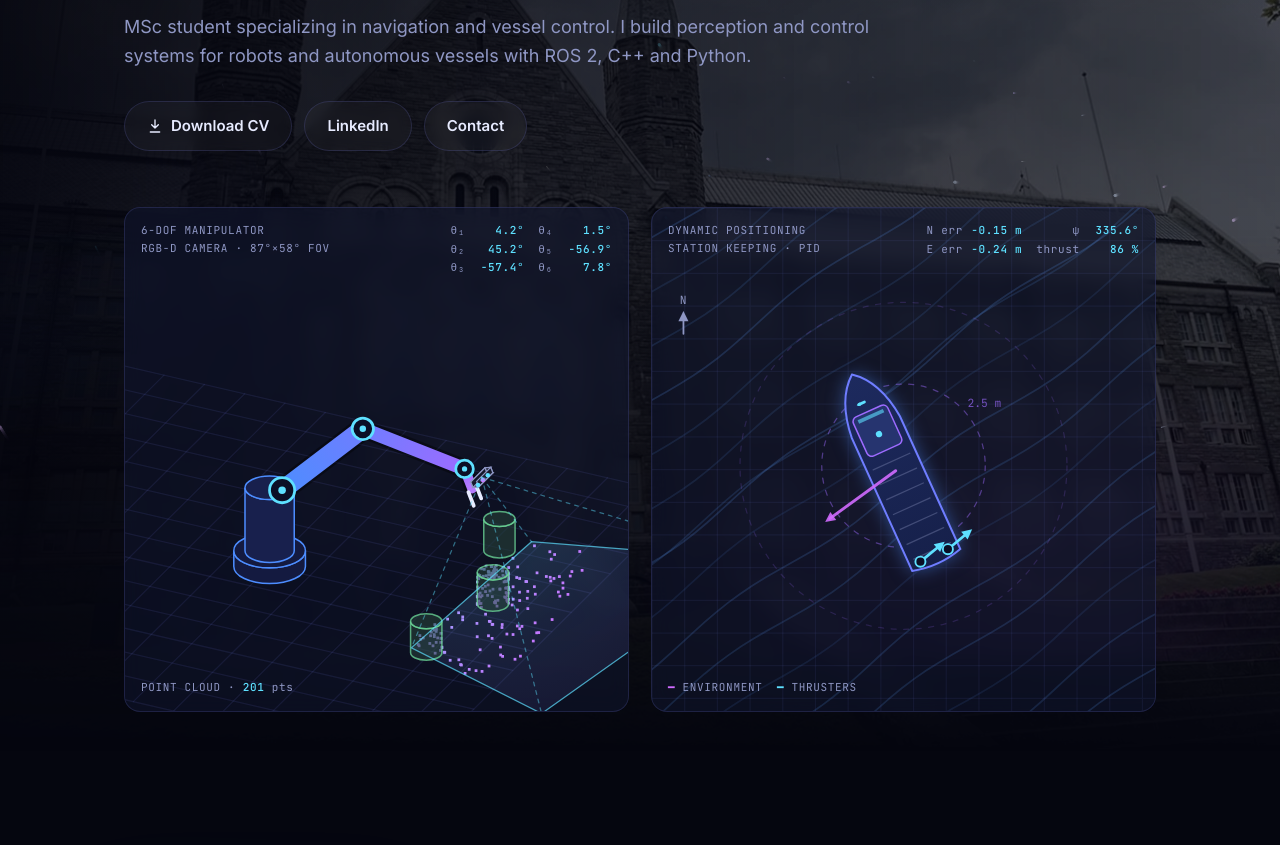
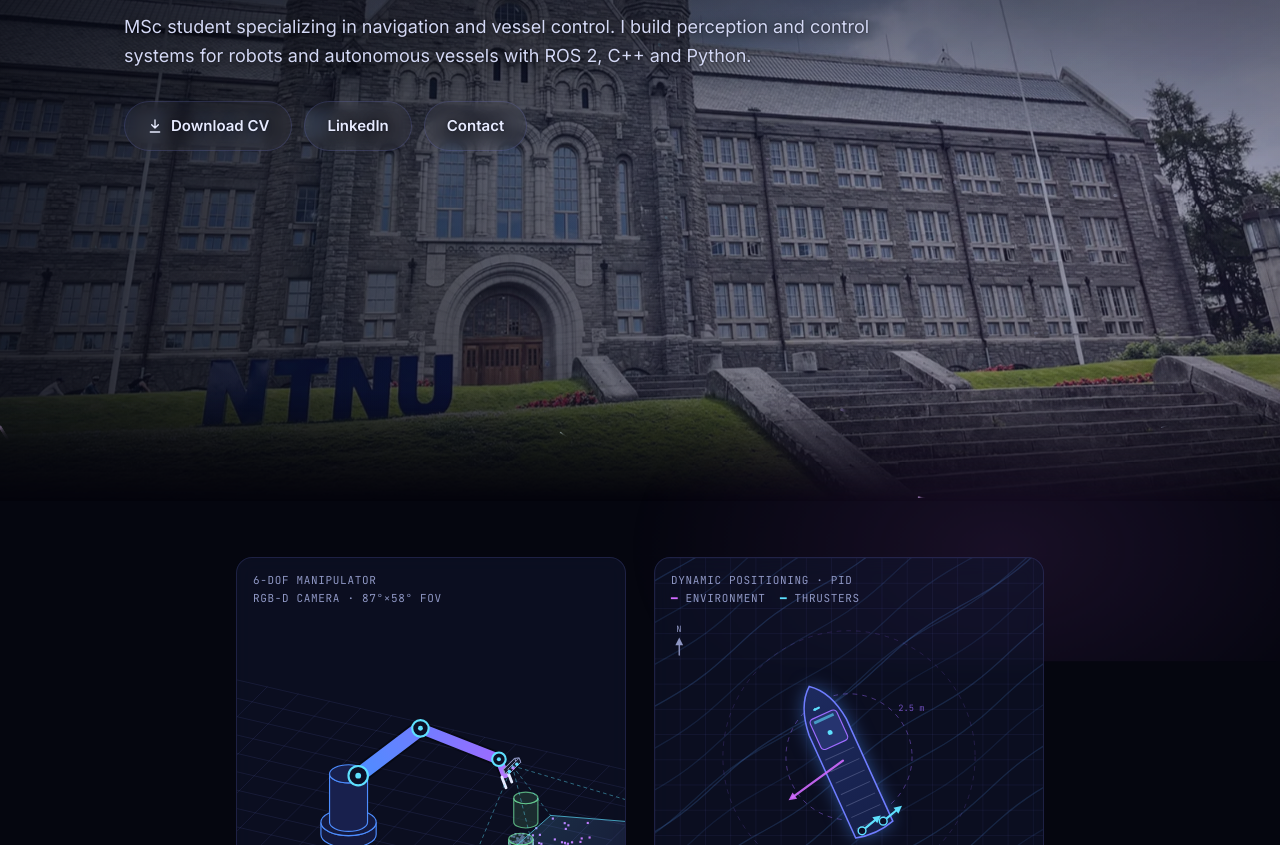
Before and after one commit to mertcs-dev/mertcs-dev.github.io, a plain HTML site: page index.html in a window 1280 px wide. Shown: the part 299-1144 px from the top of the page. Drawn offline with Linux system fonts and the light colour scheme; animation ran at ten frames a second.

Commit message:
Show NTNU building and sign clearly; smaller centred illustrations below hero
Co-Authored-By: Claude Opus 5.5 <noreply@anthropic.com>

```diff
--- a/index.html
+++ b/index.html
@@ -61,21 +61,24 @@
   @media (max-width: 720px) { nav ul { display: none; } }
 
   /* Hero */
-  .hero { position: relative; padding: 130px 0 40px; }
+  .hero { position: relative; min-height: clamp(620px, 100vh, 940px); padding: 130px 0 60px; }
   .hero-bg { position: absolute; inset: 0; z-index: -1; pointer-events: none; overflow: hidden;
-    -webkit-mask: linear-gradient(#000 50%, transparent); mask: linear-gradient(#000 50%, transparent); }
+    -webkit-mask: linear-gradient(#000 86%, transparent); mask: linear-gradient(#000 86%, transparent); }
   .hero-bg::before { content: ""; position: absolute; inset: 0;
-    background: url(assets/ntnu-building.webp) center 35% / cover no-repeat;
-    opacity: .5; filter: saturate(.55) brightness(.9);
-    animation: kenburns 30s ease-in-out infinite alternate; }
+    background: url(assets/ntnu-building.webp) center 78% / cover no-repeat;
+    opacity: .82; filter: saturate(.8) brightness(.95);
+    transform-origin: 50% 70%; animation: kenburns 30s ease-in-out infinite alternate; }
   .hero-bg::after { content: ""; position: absolute; inset: 0;
-    background: linear-gradient(90deg, rgba(5,6,15,.95) 0%, rgba(5,6,15,.6) 45%, rgba(5,6,15,.3) 100%),
-                linear-gradient(rgba(5,6,15,.5), transparent 30%); }
-  @keyframes kenburns { from { transform: scale(1); } to { transform: scale(1.08); } }
-  .hero-stack { display: flex; flex-direction: column; gap: 56px; }
-  .hero-text { max-width: 900px; }
-  .sims { display: grid; grid-template-columns: 1fr 1fr; gap: 22px; }
-  @media (max-width: 760px) { .sims { grid-template-columns: 1fr; } }
+    background: linear-gradient(90deg, rgba(5,6,15,.78) 0%, rgba(5,6,15,.45) 38%, rgba(5,6,15,.08) 70%, rgba(5,6,15,.15) 100%),
+                linear-gradient(rgba(5,6,15,.72) 0%, rgba(5,6,15,.45) 32%, rgba(5,6,15,0) 58%, rgba(5,6,15,.2) 88%, rgba(5,6,15,.6) 100%),
+                linear-gradient(120deg, rgba(77,141,255,.10), rgba(157,107,255,.12)); }
+  @keyframes kenburns { from { transform: scale(1); } to { transform: scale(1.05); } }
+  .hero-stack { display: flex; flex-direction: column; }
+  .hero-text { max-width: 760px; text-shadow: 0 2px 14px rgba(5,6,15,.85), 0 0 2px rgba(5,6,15,.6); }
+  .hero-text .lead { color: #d3d8f5; }
+  .sims-wrap { padding-top: 56px; }
+  .sims { display: grid; grid-template-columns: repeat(2, minmax(0, 390px)); justify-content: center; gap: 28px; }
+  @media (max-width: 820px) { .sims { grid-template-columns: minmax(0, 390px); } }
   .eyebrow { font-size: 13px; letter-spacing: .18em; text-transform: uppercase; color: var(--cyan); display: flex; align-items: center; gap: 10px; }
   .eyebrow .dot { width: 8px; height: 8px; border-radius: 50%; background: var(--cyan); box-shadow: 0 0 12px var(--cyan); animation: pulse 2s infinite; }
   @keyframes pulse { 50% { opacity: .3; } }
@@ -105,7 +108,7 @@
     background: radial-gradient(circle at 50% 60%, rgba(77,141,255,.12), rgba(10,12,30,.4) 70%); overflow: hidden; }
   .arm-frame canvas { width: 100%; height: 100%; display: block; }
   .hud { position: absolute; font-size: 11px; color: var(--muted); letter-spacing: .06em; }
-  .hud.tl { top: 14px; left: 16px; } .hud.tr { top: 14px; right: 16px; text-align: right; } .hud.bl { bottom: 14px; left: 16px; }
+  .hud.tl { top: 14px; left: 16px; } .hud.tr { top: 14px; right: 16px; text-align: right; } .hud.bl { bottom: 14px; left: 16px; } .hud.br { bottom: 12px; right: 16px; text-align: right; }
   .hud b { color: var(--cyan); font-weight: 500; }
   .hud.joints { display: grid; grid-template-columns: auto auto; column-gap: 14px; row-gap: 1px; }
   .hud.joints b { display: inline-block; min-width: 52px; text-align: right; font-variant-numeric: tabular-nums; }
@@ -297,12 +300,16 @@
         <a class="btn" href="#contact">Contact</a>
       </div>
     </div>
+  </div>
+</header>
+
+<div class="wrap sims-wrap">
 
     <div class="sims">
       <div class="arm-frame panel">
         <canvas id="arm" aria-label="Animated six-axis robot arm with a wrist-mounted depth camera scanning cylinders on a table"></canvas>
         <div class="hud tl mono">6-DOF MANIPULATOR<br>RGB-D CAMERA · 87°×58° FOV</div>
-        <div class="hud tr mono joints">
+        <div class="hud br mono joints">
           <span>θ₁ <b id="th1">0.0°</b></span><span>θ₄ <b id="th4">0.0°</b></span>
           <span>θ₂ <b id="th2">0.0°</b></span><span>θ₅ <b id="th5">0.0°</b></span>
           <span>θ₃ <b id="th3">0.0°</b></span><span>θ₆ <b id="th6">0.0°</b></span>
@@ -311,16 +318,14 @@
       </div>
       <div class="arm-frame panel">
         <canvas id="dp" aria-label="Animated top-down view of a ship holding its position with dynamic positioning against wind, waves and current"></canvas>
-        <div class="hud tl mono">DYNAMIC POSITIONING<br>STATION KEEPING · PID</div>
-        <div class="hud tr mono joints">
+        <div class="hud tl mono">DYNAMIC POSITIONING · PID<br><span style="color:#d16bff">━</span> ENVIRONMENT &nbsp;<span style="color:#5ee0ff">━</span> THRUSTERS</div>
+        <div class="hud br mono joints">
           <span>N err <b id="dpN">0.00 m</b></span><span>ψ <b id="dpPsi">0.0°</b></span>
           <span>E err <b id="dpE">0.00 m</b></span><span>thrust <b id="dpT">0 %</b></span>
         </div>
-        <div class="hud bl mono"><span style="color:#d16bff">━</span> ENVIRONMENT &nbsp;<span style="color:#5ee0ff">━</span> THRUSTERS</div>
       </div>
     </div>
-  </div>
-</header>
+</div>
 
 <main class="wrap">
 
```
